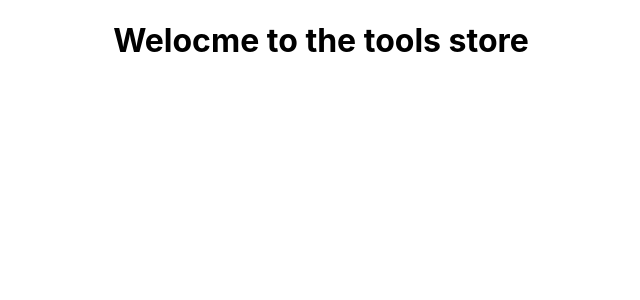
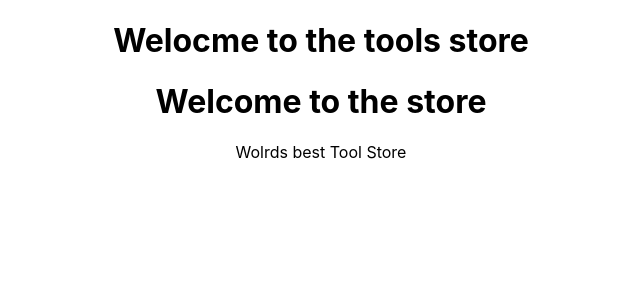
Before and after one commit to tnikhilchowdary/tools-store, a React (Create React App) app in the folder tools-store/: page / in a window 1280 px wide. Shown: the top 300 px of the page, without its empty margins (319-959 px from the left). Built offline with nearby package versions, Linux system fonts and the light colour scheme.

Commit message:
Update App.js

```diff
--- a/tools-store/src/App.js
+++ b/tools-store/src/App.js
@@ -5,6 +5,8 @@ function App() {
   return (
     <div className="App">
       <h1>Welocme to the tools store</h1>
+      <h1>Welcome to the store</h1>
+      <p>Wolrds best Tool Store</p>
     </div>
   );
 }
```
